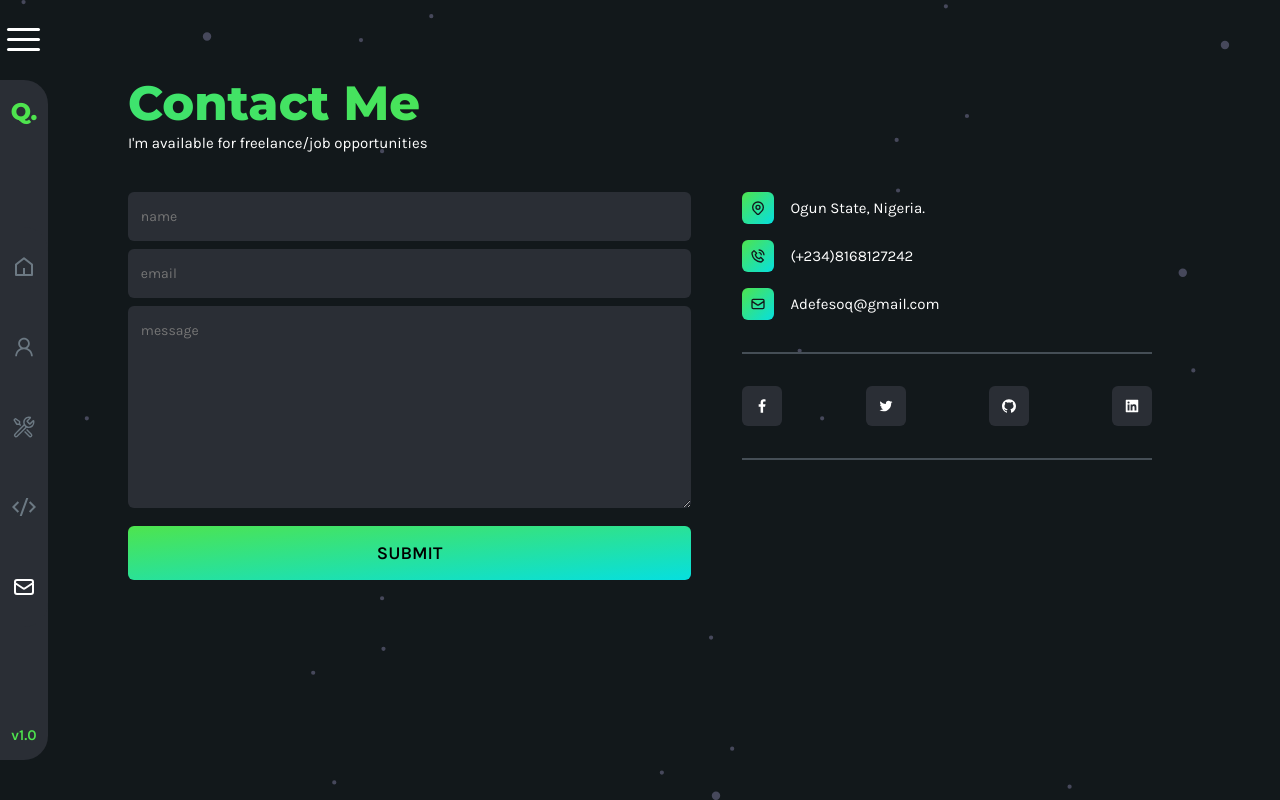
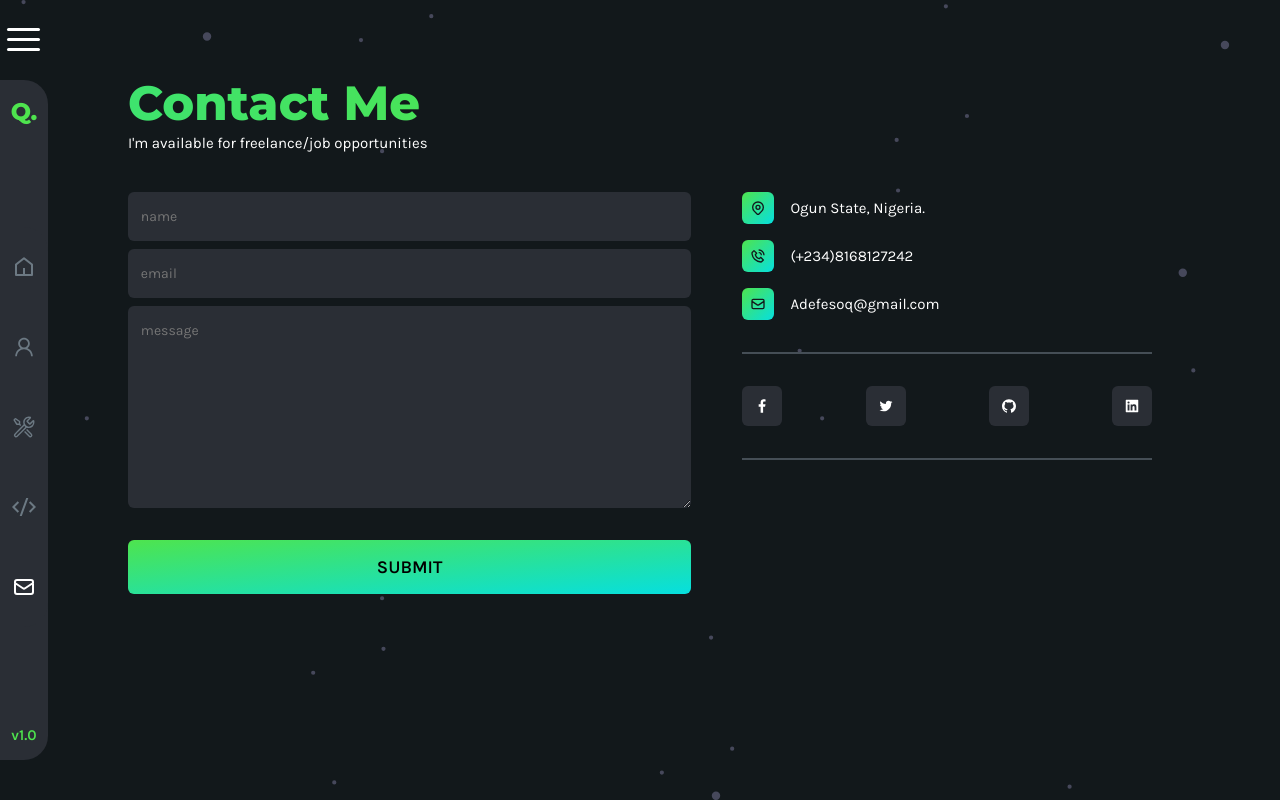
Before and after one commit to FesoQue/portfolio-website, a React (Create React App) app: page /contact in a window 1280 px wide. Built offline with nearby package versions, Linux system fonts and the light colour scheme.

Commit message:
edited some styles

```diff
--- a/src/index.css
+++ b/src/index.css
@@ -832,13 +832,15 @@ form {
 .form-group {
   display: flex;
   flex-direction: column;
-  row-gap: 0.5rem;
 }
 .form-group,
 .form-group input,
 .form-group textarea,
 .form-btn {
   width: 100%;
+}
+.form-group input {
+  margin-bottom: 0.5rem;
 }
 .form-group input,
 .form-group textarea {
@@ -858,7 +860,7 @@ textarea {
   font-size: 18px;
   padding: 1rem 0;
   font-weight: 600;
-  margin-top: 0.6rem;
+  margin-top: 2rem;
   text-transform: uppercase;
   background: var(--green-grad);
   border-radius: var(--radius);
```
